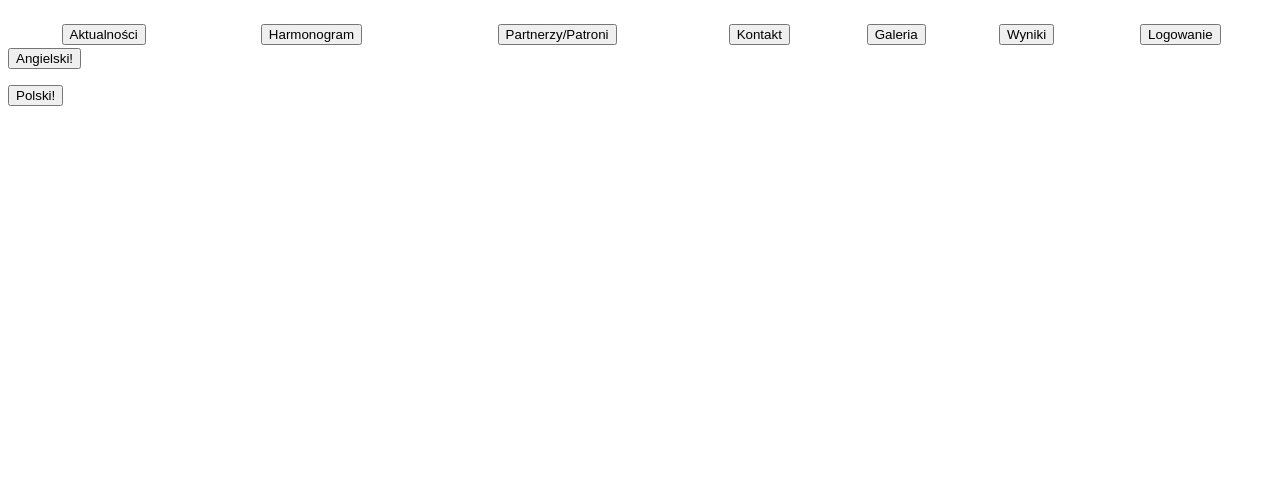
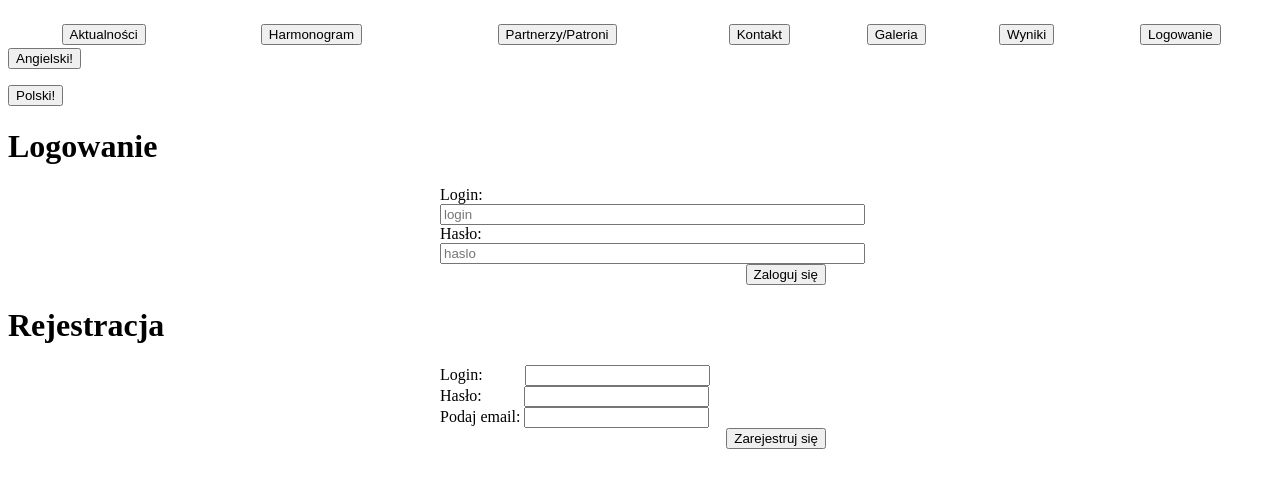
Before and after one commit to jarius1991/OdraRiverCup, a Django app: page /Loggin/ in a window 1280 px wide. Shown: the part 45-533 px from the top of the page. Run offline with Django 3.2, Linux system fonts and the light colour scheme; lists and menus that the app fills with data are empty; parts of the project's set-up code (start-up, migrations or seed data) failed here and were passed over.

Commit message:
szablony

```diff
--- a/MainSite/templates/OdraRiverCup/Logowanie.html
+++ b/MainSite/templates/OdraRiverCup/Logowanie.html
@@ -1,9 +1,76 @@
 {% extends 'OdraRiverCup/base.html' %}
 <html>
-  <head>
+
+   <head>Galeria</head>
+  {% block content %}
+  <body>
+	<div class="page-header" style="margin-top:5px;">
+        <h1>Logowanie</h1>
+    </div>
+    <form id="login_form" method="post" action="/logowanie/">
+        {% csrf_token %}
+        <div class="form-group">
+            <div  style="margin-left: auto;margin-right: auto; max-width: 400px;">
+                <label for="login-input">Login:</label>
+                <input type="text" name="username" id="login-input" value="" size="50" placeholder="login" />
+            </div>
+        </div>
+        <div class="form-group" style="margin-left: auto;margin-right: auto;">
+            <div  style="margin-left: auto;margin-right: auto; max-width: 400px;">
+                <label for="password-input">Hasło:</label>
+                <input type="password" name="password" id="password-input" value="" size="50" placeholder="haslo" />
+            </div>
+        </div>
+
+        <div  style="margin-left: auto;margin-right: auto; max-width: 372px;">
+            <button type="submit" class="btn btn-default" style="float:right;">Zaloguj się</button>
+            <div style="clear:both"></div>
+        </div>
+    </form>
 
 
 
+    <div class="thumbnail formt" id="logowanie">
+    {% if registered %}
+        <strong>Dzięki za rejestrację!</strong>
+        <a href="/logowanie/">Przejdź do logowania</a><br />
+    {% else %}
+        <div class="page-header" style="margin-top:5px;">
+            <h1>Rejestracja</h1>
+        </div>
+        {% if exist %}
+            <strong style="color: red; margin-left: 44px;">Użytkownik już istnieje!</strong>
+        {% endif %}
+        <form id="user_form" method="post" action="/register/" enctype="multipart/form-data">
+            {% csrf_token %}
+            <div class="form-group">
+                <div  style="margin-left: auto;margin-right: auto; max-width: 400px;">
+                    <label for="login-input" style="margin-right: 38px;">Login:</label>
+                   <input type="text" value="">
+                </div>
+            </div>
+            <div class="form-group" style="margin-left: auto;margin-right: auto;">
+                <div  style="margin-left: auto;margin-right: auto; max-width: 400px;">
+                    <label for="password-input" style="margin-right: 38px;">Hasło:</label>
+                    <input type="text" value="">
+                </div>
+            </div>
+            <div class="form-group" style="margin-left: auto;margin-right: auto;">
+                <div  style="margin-left: auto;margin-right: auto; max-width: 400px;">
+                    <label for="password-input">Podaj email:</label>
+                    <input type="text" value="">
+                </div>
+            </div>
 
-  </body>
+            <div  style="margin-left: auto;margin-right: auto; max-width: 372px;">
+                <button type="submit" class="btn btn-default" style="float:right;">Zarejestruj się</button>
+                <div style="clear:both"></div>
+            </div>
+        </form>
+    {% endif %}
+</div>
+    </body>
+  {% endblock %}
+
+
 </html>
--- a/MainSite/templates/OdraRiverCup/base.html
+++ b/MainSite/templates/OdraRiverCup/base.html
@@ -1,17 +1,12 @@
 {% load i18n %}
-{% load staticfiles %}
-
-<html>
-  <head>
-
-    <title>{% block title %}{% endblock %}</title>
-  </head>
-  <body>
+<body>
     <div id="header">
       <h1><a href ="/"><b>Odra River Cup</b></a></h1>
     </div>
-
-    <table style="width:100%">
+    <div class="content container">
+        <div class="row">
+            <div class="col-md-8">
+                        <table style="width:100%">
   <tr>
 
     <form class="navbar-form navbar-left" method="get" action="/">
@@ -38,12 +33,17 @@
 
   </tr>
   </table>
-    <form class="navbar-form navbar-left" method="get" action="/en">
+   <form class="navbar-form navbar-left" method="get" action="/en">
           <button id = "englang" type="submit" class="btn btn-default">Angielski!</button>
     </form>
     <form class="navbar-form navbar-left" method="get" action="/pl">
           <button id = "englang" type="submit" class="btn btn-default">Polski!</button>
     </form>
 
-  </body>
-</html>
+            {% block content %}
+
+            {% endblock %}
+            </div>
+        </div>
+    </div>
+</body>
--- a/MainSite/views.py
+++ b/MainSite/views.py
@@ -3,34 +3,29 @@ from django.utils import translation
 from django.utils.translation import LANGUAGE_SESSION_KEY
 from .models import *
 def Aktualnosci(request):
-	language = 'pl'
 	artykuly = Artykul.objects.all()
-	return render(request, 'OdraRiverCup/Aktualnosci.html', {'language':language,'artykuly':artykuly})
+	return render(request, 'OdraRiverCup/Aktualnosci.html', {'artykuly':artykuly})
 
 def Harmonogram(request):
-	language = 'pl'
-	print(language)
-	return render(request, 'OdraRiverCup/Harmonogram.html', {'language':language})
+
+	return render(request, 'OdraRiverCup/Harmonogram.html', {})
 
 def Partnerzy(request):
-	language = 'pl'
-	return render(request, 'OdraRiverCup/Partnerzy.html', {'language':language})
+	return render(request, 'OdraRiverCup/Partnerzy.html', {})
 
 def Kontakt(request):
-	language = 'pl'
-	return render(request, 'OdraRiverCup/Kontakt.html', {'language':language})
+	return render(request, 'OdraRiverCup/Kontakt.html', {})
 
 def Galeria(request):
-	language = 'pl'
-	return render(request, 'OdraRiverCup/Galeria.html', {'language':language})
+	galeria = Galeria.objects.all()
+	return render(request, 'OdraRiverCup/Galeria.html', {'galeria':galeria})
 
 def Wyniki(request):
-	language = 'pl'
-	return render(request, 'OdraRiverCup/Wyniki.html', {'language':language})
+	wyniki = Wyniki_Zawodow.objects.all()
+	return render(request, 'OdraRiverCup/Wyniki.html', {'wyniki':wyniki})
 
 def Loggin(request):
-	language = 'pl'
-	return render(request, 'OdraRiverCup/Logowanie.html', {'language':language})
+	return render(request, 'OdraRiverCup/Logowanie.html', {})
 
 def setPolski(request):
 	request.session[LANGUAGE_SESSION_KEY] = 'pl'
```
Also changed, not shown: MainSite/models.py (+14 -25 lines), MainSite/templates/OdraRiverCup/Aktualnosci.html (+2 -8 lines), MainSite/templates/OdraRiverCup/Galeria.html (+10 -5 lines), MainSite/templates/OdraRiverCup/Kontakt.html (+13 -5 lines), MainSite/templates/OdraRiverCup/Partnerzy.html (+11 -3 lines), MainSite/templates/OdraRiverCup/Wyniki.html (+10 -6 lines), MainSite/migrations/0002_remove_artykul_zamieszczenie.py (added), db.sqlite3.
